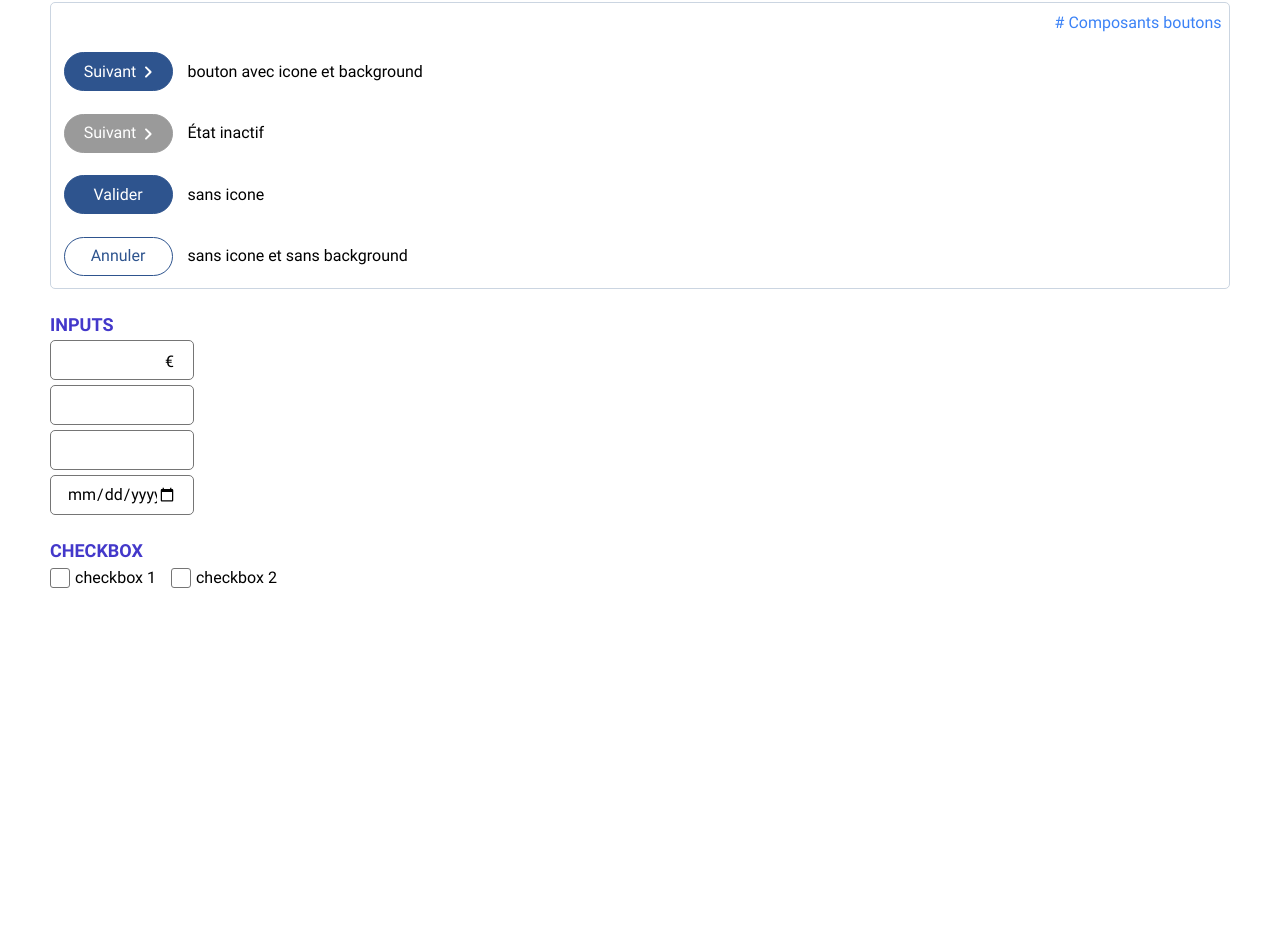
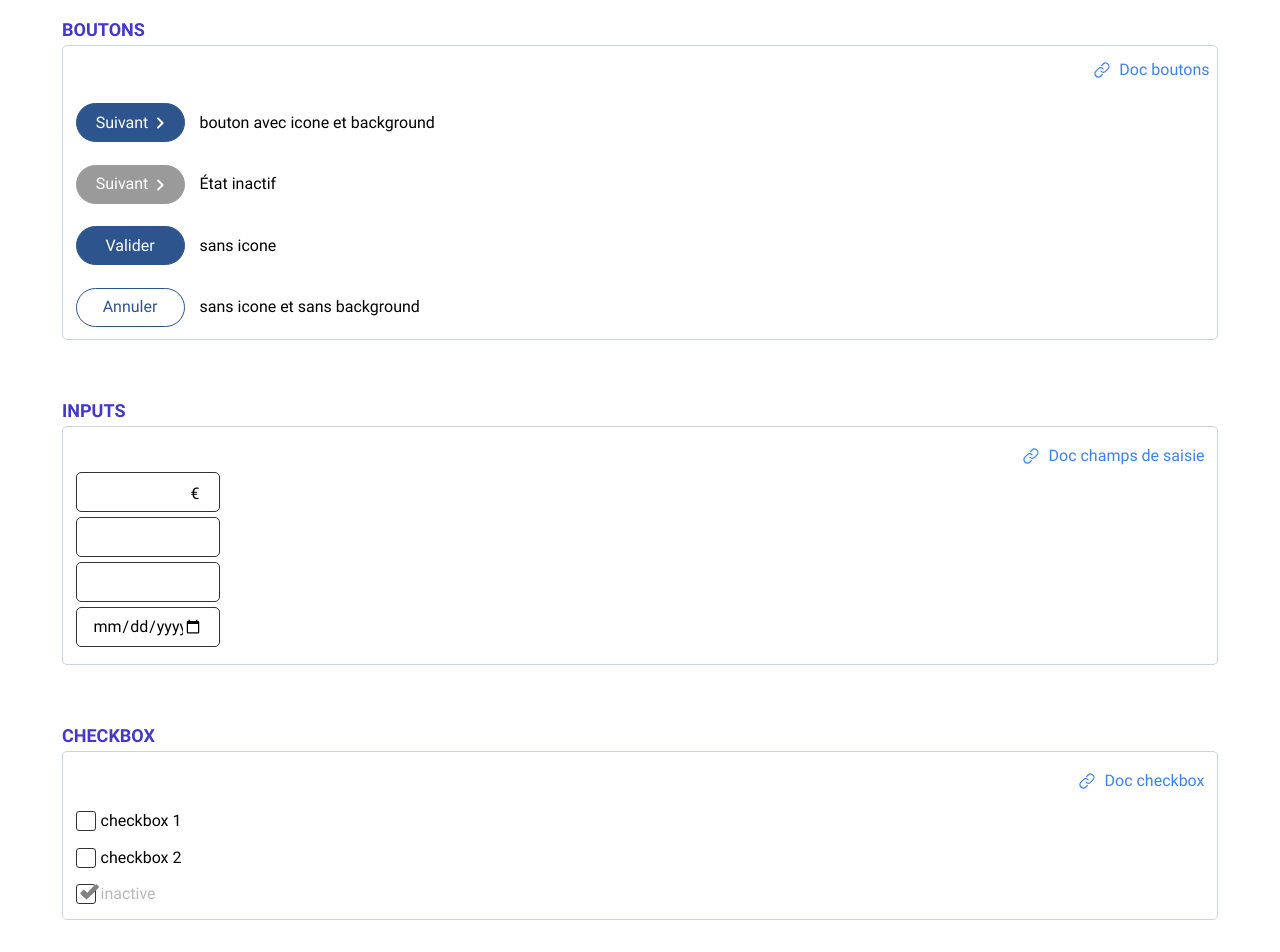
Before and after one commit to elixian/ds-pro, an Angular app: page / in a window 1280 px wide. Shown: the part 490-1442 px from the top of the page. Before the commit the page ends 1130 px from the top, so only its background shows below. Built offline with nearby package versions, Linux system fonts and the light colour scheme.

Commit message:
meli melo sur les commits revert revert correctif effectué

```diff
--- a/src/app/app.component.html
+++ b/src/app/app.component.html
@@ -1,6 +1,6 @@
 <app-header></app-header>
 
-<div class=" p-20 pt-36">
+<div class="pt-36 pb-36 m-auto  w-full max-w-[1156px]">
 
   <!-- SECTION RADIO BOUTTON -->
   <section class="mb-10">
@@ -8,10 +8,12 @@
         class="text-blue-500 hover:text-blue-700">Documentation</a></p>
   </section>
 
-  <div class="flex flex-col mb-10">
+  <div class="flex flex-col mb-24">
     <h1 class="text-indigo-700  mb-1 mt-5 ">Boutons Radio</h1>
     <div class="p-5 border border-slate-300 rounded-lg flex flex-col align-middle">
-      <a href="/doc/components/RadioButtonComponent.html" class="text-right text-blue-500 hover:text-blue-700"># Composants radio boutons</a>
+      <a href="/doc/components/RadioButtonComponent.html" class="flex items-center justify-end text-blue-500 hover:text-blue-700"><svg xmlns="http://www.w3.org/2000/svg" xmlns:xlink="http://www.w3.org/1999/xlink" aria-hidden="true" role="img" class="w-8 mr-3" width="32" height="32" preserveAspectRatio="xMidYMid meet" viewBox="0 0 256 256"><path fill="currentColor" d="M225.3 82.7a51.8 51.8 0 0 1-15.3 36.8l-28.3 28.3a52 52 0 0 1-73.5 0a8 8 0 1 1 11.3-11.3a36.1 36.1 0 0 0 50.9 0l28.3-28.3a36 36 0 1 0-50.9-50.9L128 77.1a8 8 0 0 1-11.3-11.3L136.5 46a52.1 52.1 0 0 1 88.8 36.7ZM128 178.9l-19.8 19.8a36 36 0 0 1-50.9-50.9l28.3-28.3a36.1 36.1 0 0 1 50.9 0a8 8 0 0 0 11.3-11.3a52 52 0 0 0-73.5 0L46 136.5a52 52 0 1 0 73.5 73.5l19.8-19.8a8 8 0 0 0-11.3-11.3Z"></path></svg> <span>
+        Doc radio bouton
+      </span></a>
 
       <!-- Dispay in row -->
       <h3 class="mb-4 mt-4 text-gray-600">Display inline</h3>
@@ -34,8 +36,10 @@
   <!-- SECTION BOUTTON -->
 
   <h1 class="text-indigo-700  mb-2 mt-5 ">Boutons</h1>
-  <div class="p-3 border border-slate-300 rounded-lg flex flex-col align-middle gap-5 mb-10">
-    <a href="/doc/components/ButtonsComponent.html" class="text-right text-blue-500 hover:text-blue-700"># Composants boutons</a>
+  <div class="p-3 border border-slate-300 rounded-lg flex flex-col align-middle gap-5 mb-24">
+    <a href="/doc/components/ButtonsComponent.html" class="flex items-center justify-end text-blue-500 hover:text-blue-700"><svg xmlns="http://www.w3.org/2000/svg" xmlns:xlink="http://www.w3.org/1999/xlink" aria-hidden="true" role="img" class="w-8 mr-3" width="32" height="32" preserveAspectRatio="xMidYMid meet" viewBox="0 0 256 256"><path fill="currentColor" d="M225.3 82.7a51.8 51.8 0 0 1-15.3 36.8l-28.3 28.3a52 52 0 0 1-73.5 0a8 8 0 1 1 11.3-11.3a36.1 36.1 0 0 0 50.9 0l28.3-28.3a36 36 0 1 0-50.9-50.9L128 77.1a8 8 0 0 1-11.3-11.3L136.5 46a52.1 52.1 0 0 1 88.8 36.7ZM128 178.9l-19.8 19.8a36 36 0 0 1-50.9-50.9l28.3-28.3a36.1 36.1 0 0 1 50.9 0a8 8 0 0 0 11.3-11.3a52 52 0 0 0-73.5 0L46 136.5a52 52 0 1 0 73.5 73.5l19.8-19.8a8 8 0 0 0-11.3-11.3Z"></path></svg> <span>
+      Doc boutons
+    </span></a>
     <div class="flex items-center">
       <app-buttons class="btn-primary" [text]="'Suivant'" [ico]="true">
       </app-buttons>
@@ -59,19 +63,25 @@
   <!-- SECTION INPUT -->
 
   <h1 class="text-indigo-700 mb-2 mt-5 ">Inputs</h1>
-
+  <div class="p-5 border border-slate-300 rounded-lg flex flex-col align-middle mb-24">
+    <a href="/doc/components/InputComponent.html" class="flex items-center justify-end text-blue-500 hover:text-blue-700"><svg xmlns="http://www.w3.org/2000/svg" xmlns:xlink="http://www.w3.org/1999/xlink" aria-hidden="true" role="img" class="w-8 mr-3" width="32" height="32" preserveAspectRatio="xMidYMid meet" viewBox="0 0 256 256"><path fill="currentColor" d="M225.3 82.7a51.8 51.8 0 0 1-15.3 36.8l-28.3 28.3a52 52 0 0 1-73.5 0a8 8 0 1 1 11.3-11.3a36.1 36.1 0 0 0 50.9 0l28.3-28.3a36 36 0 1 0-50.9-50.9L128 77.1a8 8 0 0 1-11.3-11.3L136.5 46a52.1 52.1 0 0 1 88.8 36.7ZM128 178.9l-19.8 19.8a36 36 0 0 1-50.9-50.9l28.3-28.3a36.1 36.1 0 0 1 50.9 0a8 8 0 0 0 11.3-11.3a52 52 0 0 0-73.5 0L46 136.5a52 52 0 1 0 73.5 73.5l19.8-19.8a8 8 0 0 0-11.3-11.3Z"></path></svg> <span>
+      Doc champs de saisie
+    </span></a>
     <app-input class="w-28 mb-2 block  data-currency" [type]="'number'"></app-input>
     <app-input class="w-44 mb-2 block" [type]="'number'"></app-input>
     <app-input class="w-44 mb-2 block" [type]="'password'"></app-input>
 
     <app-input class="w-44 mb-2 block" [type]="'date'"></app-input>
-
+  </div>
 
   <!-- SECTION CHECKBOX -->
 
   <h1 class="text-indigo-700  mb-2 mt-10 ">checkbox</h1>
-
+  <div class="p-5 border border-slate-300 rounded-lg flex flex-col align-middle gap-5 mb-24">
+    <a href="/doc/components/CheckboxComponent.html" class="flex items-center justify-end text-blue-500 hover:text-blue-700"><svg xmlns="http://www.w3.org/2000/svg" xmlns:xlink="http://www.w3.org/1999/xlink" aria-hidden="true" role="img" class="w-8 mr-3" width="32" height="32" preserveAspectRatio="xMidYMid meet" viewBox="0 0 256 256"><path fill="currentColor" d="M225.3 82.7a51.8 51.8 0 0 1-15.3 36.8l-28.3 28.3a52 52 0 0 1-73.5 0a8 8 0 1 1 11.3-11.3a36.1 36.1 0 0 0 50.9 0l28.3-28.3a36 36 0 1 0-50.9-50.9L128 77.1a8 8 0 0 1-11.3-11.3L136.5 46a52.1 52.1 0 0 1 88.8 36.7ZM128 178.9l-19.8 19.8a36 36 0 0 1-50.9-50.9l28.3-28.3a36.1 36.1 0 0 1 50.9 0a8 8 0 0 0 11.3-11.3a52 52 0 0 0-73.5 0L46 136.5a52 52 0 1 0 73.5 73.5l19.8-19.8a8 8 0 0 0-11.3-11.3Z"></path></svg> <span>Doc checkbox</span></a>
     <app-checkbox [idInput]="'check_1'" [val]="'v1'" [labelInnerText]="'checkbox 1'"></app-checkbox>
     <app-checkbox [idInput]="'check_2'" [val]="'v2'" [labelInnerText]="'checkbox 2'"></app-checkbox>
+    <app-checkbox [idInput]="'check_3'" [val]="'v3'" [labelInnerText]="'inactive'" [isDisabled]="true"></app-checkbox>
+  </div>
 
 </div>
--- a/src/app/components/buttons/buttons.component.scss
+++ b/src/app/components/buttons/buttons.component.scss
@@ -5,7 +5,7 @@
     flex-wrap: nowrap;
     align-items: center;
     min-width: 109px;
-    padding: 1rem 1.25rem;
+    padding: 1rem 16px;
     margin: .5rem;
     border-radius: 20px;
     border-width: 1px;
--- a/src/app/components/checkbox/checkbox.component.scss
+++ b/src/app/components/checkbox/checkbox.component.scss
@@ -2,15 +2,15 @@
   position: absolute; // take it out of document flow
   opacity: 0; // hide it
 
-    & + label {
+  &+label {
     position: relative;
-      margin-right:15px;
+    margin-right: 15px;
     cursor: pointer;
     padding: 0;
   }
 
   // Box.
-    & + label:before {
+  &+label:before {
     content: '';
     margin-right: 5px;
     display: inline-block;
@@ -18,56 +18,75 @@
     width: 20px;
     height: 20px;
     background: white;
-      border:1px solid var(--grey-dark);
-      border-radius:3px;
+    border: 1px solid var(--c-grey-700);
+    border-radius: 3px;
   }
 
   // Box hover
-    &:hover + label:before {
-      background: var(--grey-light);
+  &:hover+label:before {
+    // background: var(--c-grey-500);
   }
 
   // Box focus
-    &:focus + label:before {
-      box-shadow: 0 0 0 3px rgba(0, 0, 0, 0.40);
+  &:focus+label:before {
+    // box-shadow: 0 0 0 3px rgba(0, 0, 0, 0.40);
+    outline-color: initial;
+    outline-width: thin;
+    outline-style: solid;
   }
 
   // Disabled state label.
-    &:disabled + label {
+  &:disabled+label {
     color: #b8b8b8;
     cursor: auto;
   }
 
   // Disabled box.
-    &:disabled + label:before {
+  &:disabled+label:before {
     box-shadow: none;
-      background: #ddd;
   }
 
-    // Checkmark. Could be replaced with an image
-    &:checked + label:after {
+  & + label::after{
+    --color-check :var(--c-blue-500);
     content: '';
     position: absolute;
     left: 6px;
     top: 7px;
-      background: var( --blue-300);
+    background: var(--color-check);
     width: 4px;
     height: 5px;
+    display: none;
+    transform: rotate(45deg);
     box-shadow:
-      -1px 0 0 var( --blue-300),
-      0 0 0 var( --blue-300),
-      1px 0 0 var( --blue-300),
-        2px 0 0 var( --blue-300),
-        4px 0 0 var( --blue-300),
-        4px -2px 0 var( --blue-300),
-        4px -4px 0 var( --blue-300),
-        4px -6px 0 var( --blue-300),
-        4px -8px 0 var( --blue-300),
-        4px -9px 0 var( --blue-300),
-        4px -10px 0 var( --blue-300),
-        4px -11px 0 var( --blue-300),
-        4px -12px 0 var( --blue-300),
-        4px -13px 0 var( --blue-300);
-      transform: rotate(45deg);
+      -1px 0 0 var(--color-check),
+      0 0 0 var(--color-check),
+      1px 0 0 var(--color-check),
+      2px 0 0 var(--color-check),
+      4px 0 0 var(--color-check),
+      4px -2px 0 var(--color-check),
+      4px -4px 0 var(--color-check),
+      4px -6px 0 var(--color-check),
+      4px -8px 0 var(--color-check),
+      4px -9px 0 var(--color-check),
+      4px -10px 0 var(--color-check),
+      4px -11px 0 var(--color-check),
+      4px -12px 0 var(--color-check),
+      4px -13px 0 var(--color-check);
+
+
   }
+  // Checkmark. Could be replaced with an image
+  &:checked+label:after {
+    display: block;
   }
+
+  &:checked+label::before {
+    outline: none;
+  }
+
+  &:disabled + label:after{
+    --color-check:var(--c-grey-500);
+    display: block;
+  }
+
+}
--- a/src/app/components/checkbox/checkbox.component.ts
+++ b/src/app/components/checkbox/checkbox.component.ts
@@ -10,6 +10,8 @@ export class CheckboxComponent implements OnInit {
   @Input() idInput:String='default';
   @Input() val : String = 'default';
   @Input() labelInnerText : String = 'default';
+  @Input() isDisabled : Boolean = false;
+
   constructor() { }
 
   ngOnInit(): void {
--- a/src/app/components/checkbox/checkbox.components.html
+++ b/src/app/components/checkbox/checkbox.components.html
@@ -1,3 +1,3 @@
 
-    <input class="styled-checkbox" id="{{idInput}}" type="checkbox" value="{{val}}">
+    <input class="styled-checkbox" id="{{idInput}}" type="checkbox" value="{{val}}" [disabled]="isDisabled">
     <label for="{{idInput}}">{{labelInnerText}}</label>
--- a/src/app/components/input/input.component.scss
+++ b/src/app/components/input/input.component.scss
@@ -10,7 +10,7 @@
         width: 100%;
         outline: 2px solid transparent;
         outline-offset: 2px;
-        border:1px solid var(--grey-dark);
+        border:1px solid var(--c-grey-700);
         border-radius: 5px;
         padding: 0 16px 0 16px;
 
--- a/src/app/components/radio-button/radio-button.component.ts
+++ b/src/app/components/radio-button/radio-button.component.ts
@@ -32,7 +32,7 @@ export class RadioButtonComponent implements OnInit {
 
   constructor() { }
   ngOnInit(): void {
-    if(this.dataInputs.length ===0){
+    if(this.dataInputs.length === 0){
       throw new Error("dataInputs property required (Iinputs[])");
     }
 
--- a/src/index.html
+++ b/src/index.html
@@ -8,6 +8,6 @@
   <link rel="icon" type="image/x-icon" href="favicon.ico">
 </head>
 <body>
-  <app-root></app-root>
+  <app-root class=" flex flex-col justify-center w-full"></app-root>
 </body>
 </html>
--- a/src/styles/_variables.scss
+++ b/src/styles/_variables.scss
@@ -2,13 +2,6 @@
 :root{
     //opacity
     --color-opacity : 1;
-
-    //grey colors
-    --grey-dark: #757575;
-    --grey-light : #f2f6f8;
-    --pink-light : #FFF3DC;
-    --blue : #1b2654;
-    --blue-300 : #044570;
 
      /* ====================
             grey color
```
Lines whose indentation alone changed are shown as unchanged.
